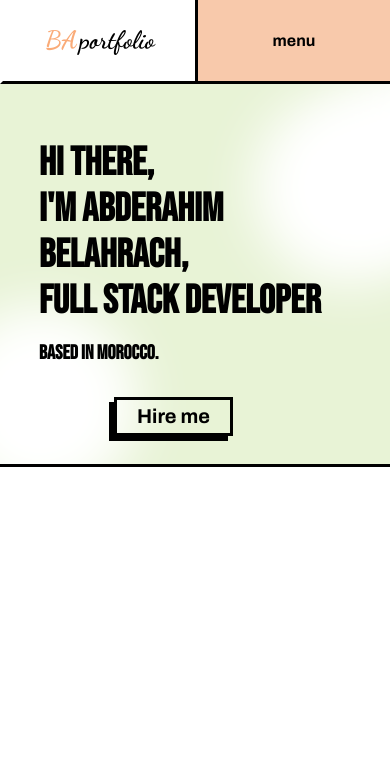
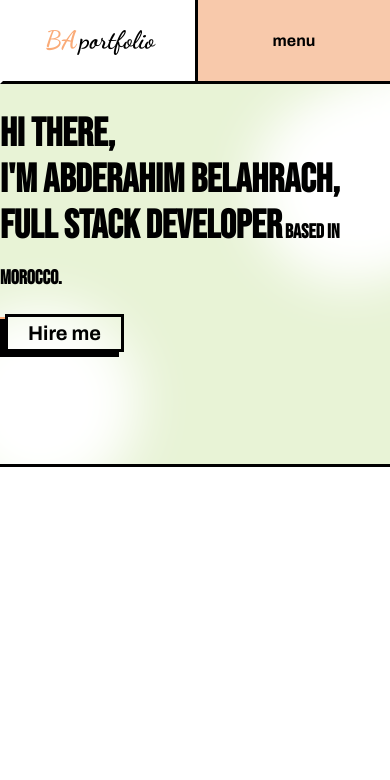
Before and after one commit to Abderahim-Bh/BaPortfolio, a plain HTML site: page index.html in a window 390 px wide. Shown: the top 780 px of the page. Drawn offline with nearby package versions, Linux system fonts and the light colour scheme; a web font is replaced by a local one.

Commit message:
handel some bugs

```diff
--- a/Css/style.css
+++ b/Css/style.css
@@ -339,6 +339,7 @@
 .container .bioSection main .titleAside .hOneContainer{
     overflow: hidden;
     align-self: flex-start;
+    height: 100%;
 }
 .container .bioSection main .titleAside h1{
     font-family: var(--secondFont);
@@ -364,6 +365,7 @@
     overflow: hidden;
     align-self: flex-start;
     cursor: url(../Images/hand-cursor.svg),auto;
+    margin: 0px 0px 5px 5px;
 }
 .container .bioSection main .titleAside .hireMe::before{
     content: "";
@@ -1622,12 +1624,14 @@
     .container .bioSection main .titleAside{
         align-items: center;
         justify-content: center;
-    }
+        padding: 0px;
+    }
+
     .container .bioSection main .titleAside .hOneContainer{
         align-self: auto;
     }
     .container .bioSection main .titleAside a{
-        margin-left: 75px;
+        align-self: auto;
     }
     .container .aboutMeSection .aboutMeTextDiv {
         font-size: 12px;
--- a/index.html
+++ b/index.html
@@ -72,8 +72,8 @@
                 <aside class="titleAside">
                     <div class="hOneContainer">
                         <h1>Hi There,<br>I'm Abderahim Belahrach,<br><span class="webDev">Full Stack developer</span><span> Based in Morocco.</span></h1>
+                        <a href="#" class="hireMe">Hire me</a>
                     </div>
-                    <a href="#" class="hireMe">Hire me</a>
                     <div class="responsivNav">
                         <ul>
                             <li><a href="#aboutMeId">About me</a></li>
--- a/js/app.js
+++ b/js/app.js
@@ -83,9 +83,12 @@ myMenuBtn.addEventListener("click", function () {
 window.onresize = function () {
     if (window.innerWidth <= 768) {
         myMenuBtn.style.display = "flex"
+        myResponsivNav.style.display = "block"
+
     }
     else {
         myMenuBtn.style.display = "none"
+        myResponsivNav.style.display= "none"
     }
 }
 
```
